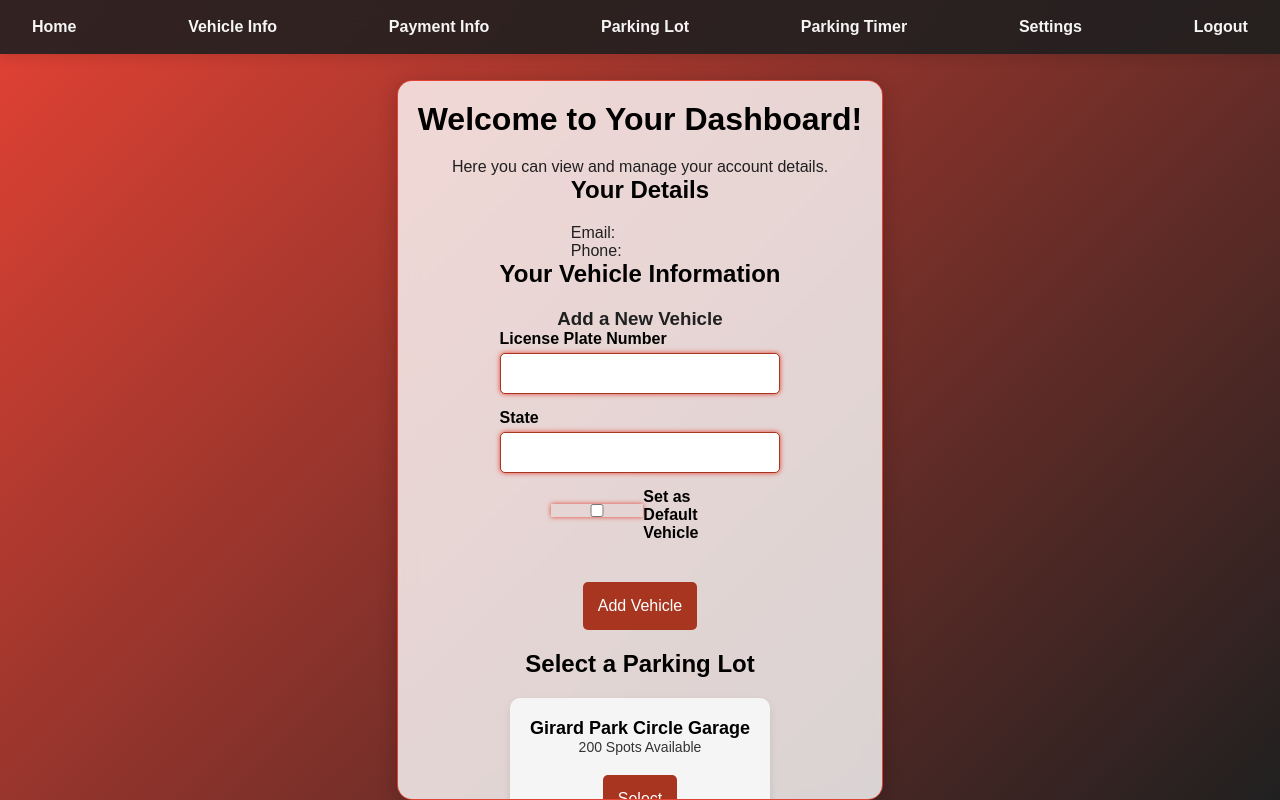
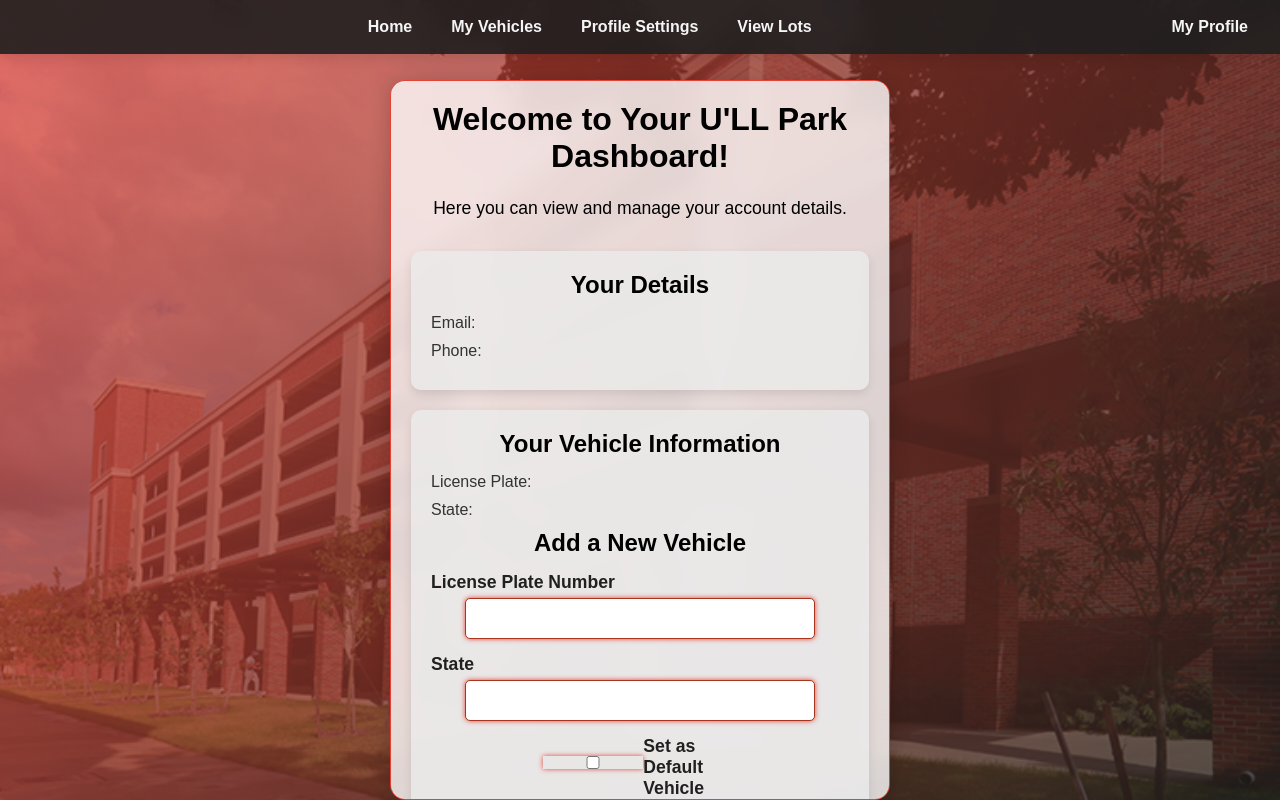
Before and after one commit to mysteRaron/Sprint3_2, a website: page views/dashboard.html in a window 1280 px wide. Drawn offline with Linux system fonts and the light colour scheme; no server answers; files whose address does not match are found by name.

Commit message:
Dashboard Improved, Gradient and Background Image Implemented

```diff
--- a/styles.css
+++ b/styles.css
@@ -21,7 +21,9 @@ html, body {
 }
 
 body {
-    background: linear-gradient(135deg, var(--primary-red), var(--secondary-black));
+    background-image: linear-gradient(135deg, rgba(227, 66, 52, 0.75), rgba(32, 32, 32, 0.75)), url('girard.jpg');
+    background-attachment: fixed;
+    background-size: cover;
     color: white;
     display: flex;
     flex-direction: column;
@@ -120,15 +122,16 @@ form {
 
 form label {
     margin-bottom: 5px;
-    color: black;
+    color: var(--secondary-black);
     font-weight: bold;
     align-self: flex-start;
+    font-size: 1.1rem;
 }
 
 form input,
 form select {
     width: 100%;
-    max-width: 300px;
+    max-width: 350px;
     padding: 12px;
     margin-bottom: 15px;
     border: 1px solid var(--primary-red);
@@ -263,7 +266,7 @@ button:hover, .select-lot-btn:hover, #extend-time-btn:hover {
     border: 2px solid var(--primary-red);
     padding: 20px;
     margin-bottom: 20px;
-    background-color: var(--light-gray);
+    background-color: transparent;
     border-radius: 8px;
 }
 
@@ -284,6 +287,50 @@ button:hover, .select-lot-btn:hover, #extend-time-btn:hover {
     color: black;
 }
 
+/* For Dashboard Use */
+.info-section {
+    width: 100%;
+    max-width: 600px;
+    padding: 20px;
+    margin-bottom: 20px;
+    background-color: rgba(235, 235, 235, 0.8);
+    border-radius: 10px;
+    box-shadow: 0 4px 10px rgba(0, 0, 0, 0.1);
+    transition: transform 0.2s ease, box-shadow var(--transition-default);
+}
+
+.info-section h2 {
+    color: black;
+    font-size: 1.5rem;
+    margin-bottom: 15px;
+    text-align: center;
+}
+
+.info-section p {
+    font-size: 1rem;
+    color: #333;
+    margin-bottom: 10px;
+    text-align: left;
+}
+
+.info-section .vehicle-info,
+.info-section .session-info {
+    padding-top: 10px;
+    text-align: center;
+}
+
+.session-info p {
+    text-align: center;
+}
+
+.intro-text {
+    font-size: 1.1rem;
+    color: black;
+    text-align: center;
+    margin-bottom: 30px;
+    line-height: 1.5;
+}
+
 /* Hide old bottom navigation */
 #bottom-nav {
     display: none;
--- a/views/dashboard.html
+++ b/views/dashboard.html
@@ -9,22 +9,24 @@
 <body>
     <!-- Navigation Bar -->
     <div id="top-nav">
-        <a href="/" class="nav-btn">Home</a>
-        <a href="/vehicle" class="nav-btn">Vehicle Info</a>
-        <a href="/paymentInfo" class="nav-btn">Payment Info</a>
-        <a href="/parking-lots" class="nav-btn">Parking Lot</a>
-        <a href="/timer" class="nav-btn">Parking Timer</a>
-        <a href="/settings" class="nav-btn">Settings</a>
-        <a href="/logout" class="nav-btn">Logout</a>
+        <div class="nav-center">
+            <a href="/" class="nav-btn">Home</a>
+            <a href="/vehicle" class="nav-btn">My Vehicles</a>
+            <a href="/settings" class="nav-btn">Profile Settings</a>
+            <a href="/parking-lots" class="nav-btn">View Lots</a>
+        </div>
+        <div class="profile-section">
+            <a href="/profile" class="profile-link">My Profile</a>
+        </div>
     </div>
 
     <!-- Dashboard Content -->
-    <div class="container"> <!-- Added container for better alignment and padding -->
+    <div class="container">
         <div class="page" id="dashboard-page">
-            <h1>Welcome to Your Dashboard!</h1>
-            <p>Here you can view and manage your account details.</p>
+            <h1>Welcome to Your U'LL Park Dashboard!</h1>
+            <p class="intro-text">Here you can view and manage your account details.</p>
 
-            <section class="info-section"> <!-- Added class for sections -->
+            <section class="info-section">
                 <h2>Your Details</h2>
                 <p>Email: <span id="user-email"></span></p>
                 <p>Phone: <span id="user-phone"></span></p>
@@ -32,10 +34,14 @@
 
             <section class="info-section">
                 <h2>Your Vehicle Information</h2>
-                <div id="vehicle-info"></div>
+                <div id="vehicle-info">
+                    <p>License Plate: <span id="license-plate"></span></p>
+                    <p>State: <span id="state"></span></p>
+                </div>
+
                 <!-- Form to add a new vehicle -->
                 <form id="vehicle-info-form">
-                    <h3>Add a New Vehicle</h3>
+                    <h2>Add a New Vehicle</h2>
                     <label for="license-plate">License Plate Number</label>
                     <input type="text" id="license-plate" name="licensePlate" required>
                     <label for="state">State</label>
@@ -71,11 +77,13 @@
             </section>
 
             <section class="info-section">
-                <h2>Confirm Parking Session</h2>
-                <label for="hours">Select Hours:</label>
-                <input type="number" id="hours" name="hours" min="1" max="24" value="1">
-                <p>Total Cost: $<span id="total-cost">10</span></p>
-                <button id="confirm-payment-btn">Confirm Payment</button>
+                <div class="session-info">
+                    <h2>Confirm Parking Session</h2>
+                    <label for="hours">Select Hours:</label>
+                    <input type="number" id="hours" name="hours" min="1" max="24" value="1">
+                    <p>Total Cost: $<span id="total-cost">10</span></p>
+                    <button id="confirm-payment-btn" type="submit">Confirm Payment</button>
+                </div>
             </section>
 
             <section class="info-section">
```
Also changed, not shown: girard.jpg (added).
